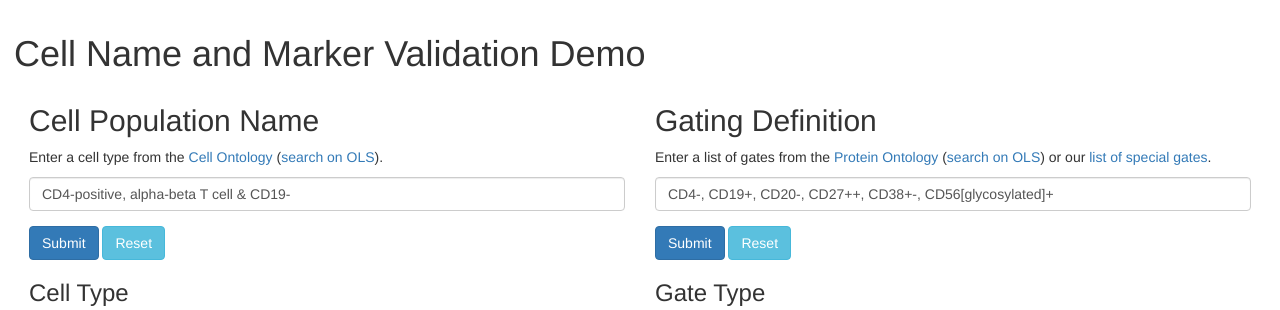
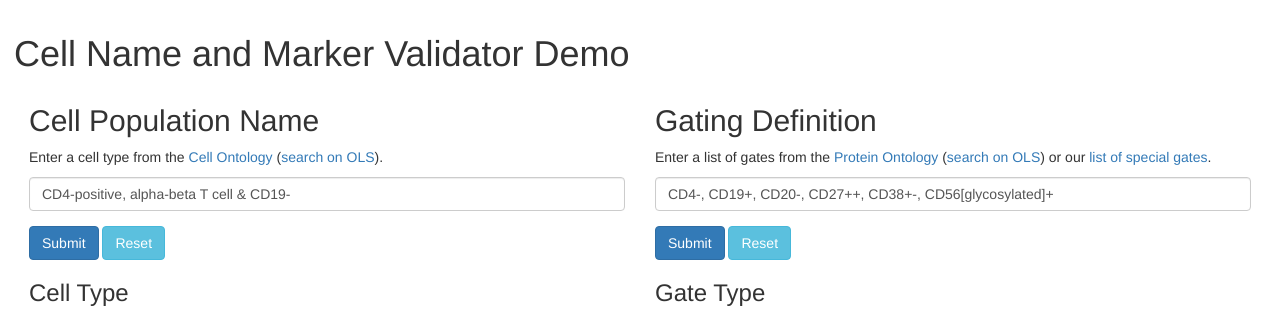
Before and after one commit to jamesaoverton/cell-name-and-marker-validator, a Flask app: page / in a window 1280 px wide. Shown: the top 310 px of the page. Run offline with Flask 2, Linux system fonts and the light colour scheme; parts of the project's set-up code (start-up, migrations or seed data) failed here and were passed over; some libraries are stand-ins or nearby versions.

Commit message:
Update project name

```diff
--- a/src/templates/gate.html
+++ b/src/templates/gate.html
@@ -4,7 +4,7 @@
     <meta charset="utf-8">
     <meta http-equiv="X-UA-Compatible" content="IE=edge">
     <meta name="viewport" content="width=device-width, initial-scale=1">
-    <title>Cell Name and Marker Validation Demo</title>
+    <title>Cell Name and Marker Validator Demo</title>
     <link rel="stylesheet" href="https://maxcdn.bootstrapcdn.com/bootstrap/3.3.7/css/bootstrap.min.css" integrity="sha384-BVYiiSIFeK1dGmJRAkycuHAHRg32OmUcww7on3RYdg4Va+PmSTsz/K68vbdEjh4u" crossorigin="anonymous">
     <style>
 body {
@@ -20,7 +20,7 @@ form {
     </style>
   </head>
   <body>
-    <h1>Cell Name and Marker Validation Demo</h1>
+    <h1>Cell Name and Marker Validator Demo</h1>
 
     <div class="container-fluid">
 
--- a/src/templates/index.html
+++ b/src/templates/index.html
@@ -4,7 +4,7 @@
     <meta charset="utf-8">
     <meta http-equiv="X-UA-Compatible" content="IE=edge">
     <meta name="viewport" content="width=device-width, initial-scale=1">
-    <title>Cell Name and Marker Validation Demo</title>
+    <title>Cell Name and Marker Validator Demo</title>
     <link rel="stylesheet" href="https://maxcdn.bootstrapcdn.com/bootstrap/3.3.7/css/bootstrap.min.css" integrity="sha384-BVYiiSIFeK1dGmJRAkycuHAHRg32OmUcww7on3RYdg4Va+PmSTsz/K68vbdEjh4u" crossorigin="anonymous">
     <style>
 body {
@@ -20,7 +20,7 @@ form {
     </style>
   </head>
   <body>
-    <h1>Cell Name and Marker Validation Demo</h1>
+    <h1>Cell Name and Marker Validator Demo</h1>
 
     <div class="container-fluid">
 
```
Also changed, not shown: README.md, 1 other file.
